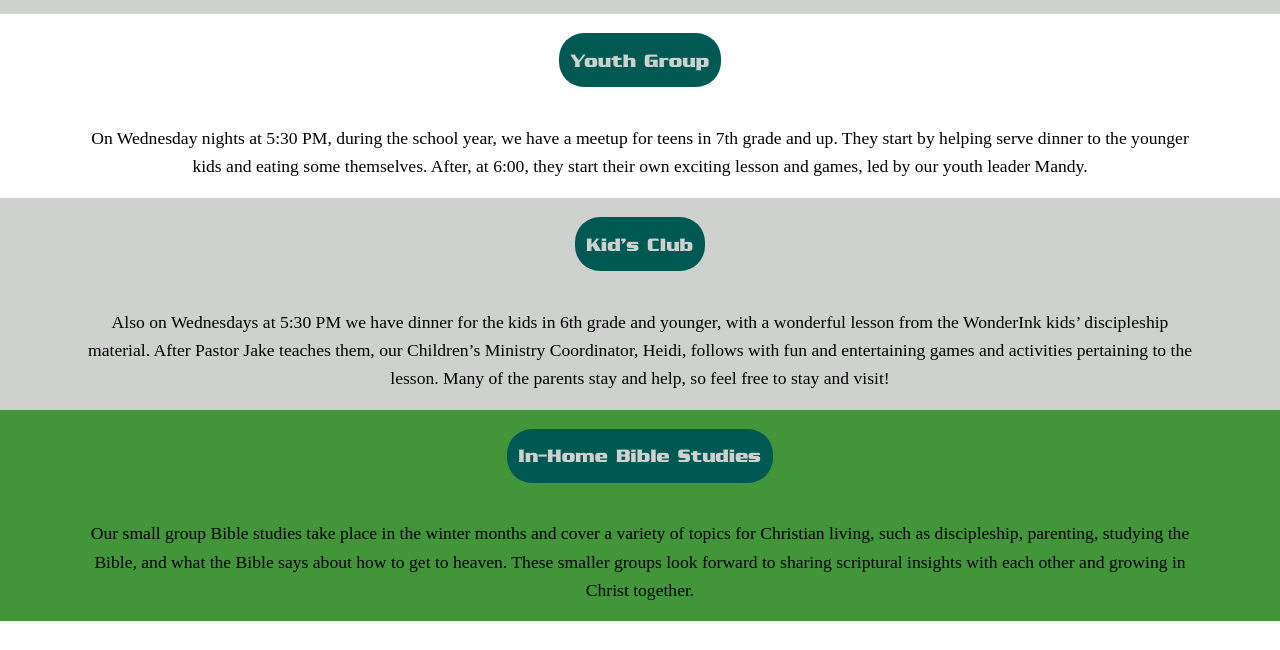
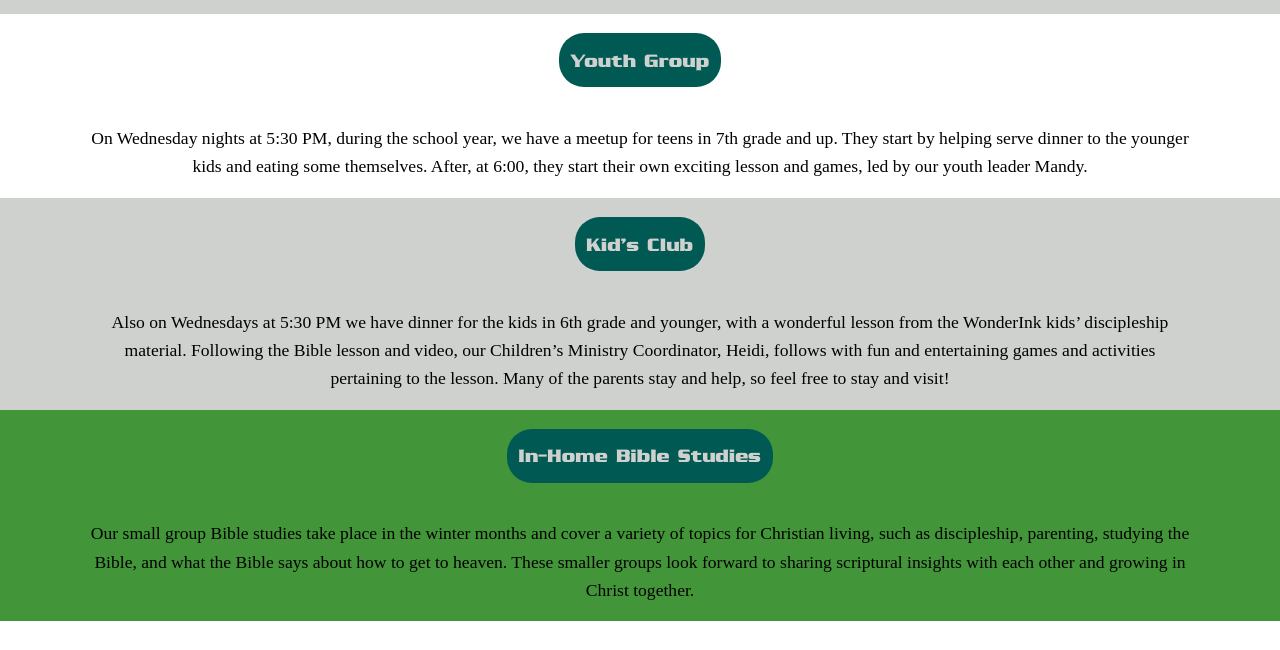
Before and after one commit to ideck802/church_website, a website: page ministries.html in a window 1280 px wide. Shown: the part 641-1291 px from the top of the page. Drawn offline with Linux system fonts and the light colour scheme.

Commit message:
update pastor

```diff
--- a/ministries.html
+++ b/ministries.html
@@ -95,7 +95,7 @@
     <div class="kids-club section" id="kids-club">
       <p class="title">Kid's Club</p>
       <p>Also on Wednesdays at 5:30 PM we have dinner for the kids in 6th grade and younger, with a wonderful lesson
-        from the WonderInk kids’ discipleship material. After Pastor Jake teaches them, our Children’s Ministry
+        from the WonderInk kids’ discipleship material. Following the Bible lesson and video, our Children’s Ministry
         Coordinator, Heidi, follows with fun and entertaining games and activities pertaining to the lesson. Many of the
         parents stay and help, so feel free to stay and visit!</p>
     </div>
@@ -162,4 +162,5 @@
 
 </body>
 
+
 </html>
```
